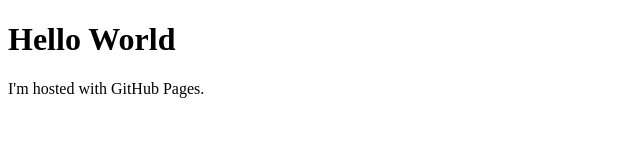
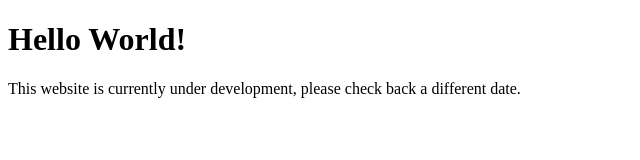
Before and after one commit to rngkGit/rngkGit.github.io, a plain HTML site: page index.html in a window 1280 px wide. Shown: the whole page, without its empty margins (0-640 px from the left). Drawn offline with Linux system fonts and the light colour scheme.

Commit message:
Update index.html
Updated to development status

```diff
--- a/index.html
+++ b/index.html
@@ -2,7 +2,7 @@
 
 <html>
     <body>
-        <h1>Hello World</h1>
-        <p>I'm hosted with GitHub Pages.</p>
+        <h1>Hello World!</h1>
+        <p>This website is currently under development, please check back a different date.</p>
     </body>
 </html>
```
